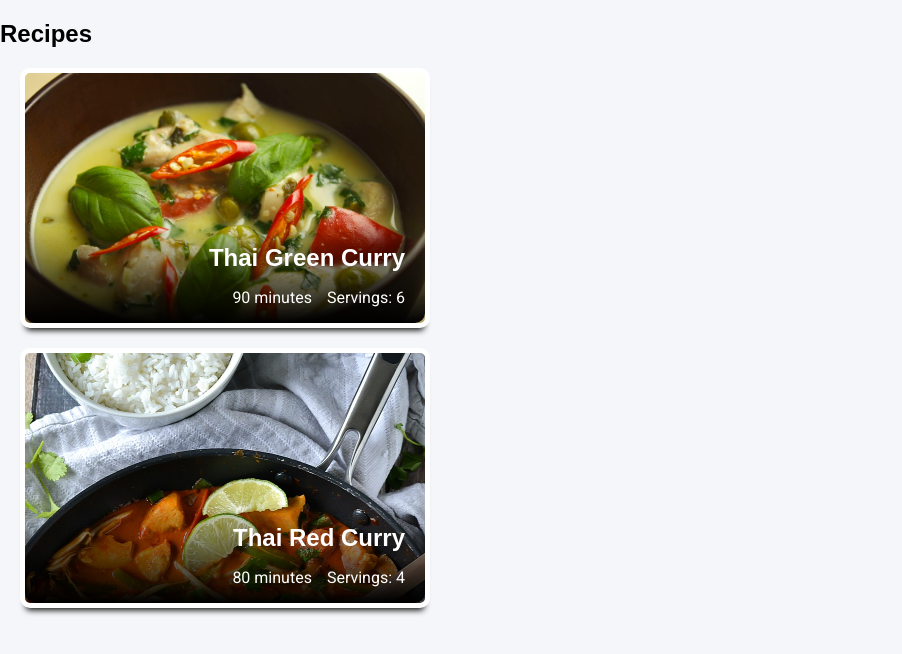
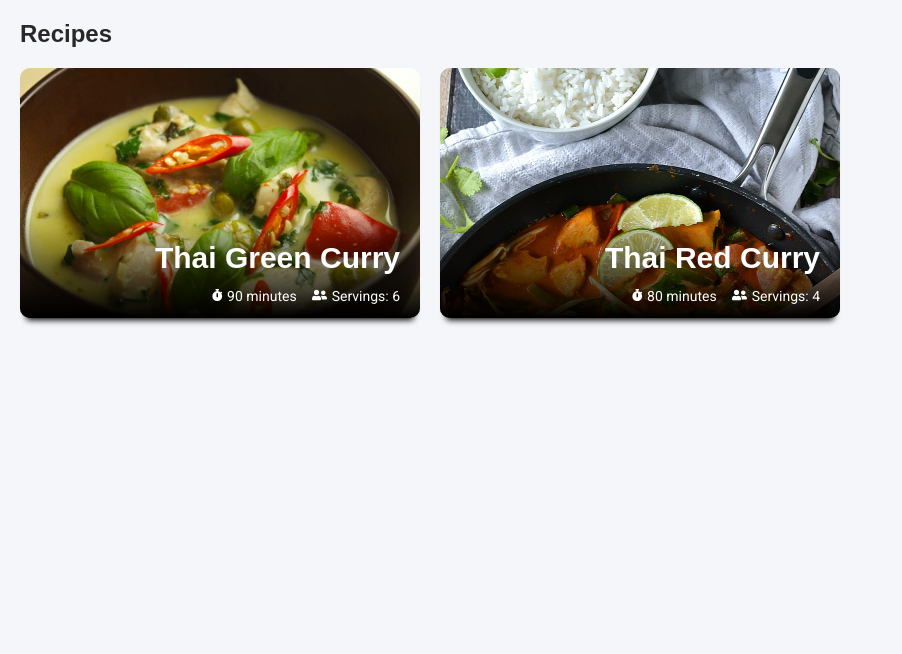
Before and after one commit to amber-brown/recipe-book-frontend, a React (Create React App) app: page / in a window 1280 px wide. Shown: the top 654 px of the page, without its empty margins (0-902 px from the left). Built offline with nearby package versions, Linux system fonts and the light colour scheme; a web font is replaced by a local one.

Commit message:
add recipe list component

```diff
--- a/package.json
+++ b/package.json
@@ -3,6 +3,9 @@
   "version": "0.1.0",
   "private": true,
   "dependencies": {
+    "@fortawesome/fontawesome-svg-core": "^1.2.22",
+    "@fortawesome/free-solid-svg-icons": "^5.10.2",
+    "@fortawesome/react-fontawesome": "^0.1.4",
     "prop-types": "^15.7.2",
     "react": "^16.9.0",
     "react-dom": "^16.9.0",
--- a/src/App.js
+++ b/src/App.js
@@ -1,24 +1,25 @@
 import React from "react";
 import { connect } from "react-redux";
+import PropTypes from "prop-types";
+
 import "./App.scss";
 
-import RecipeCard from "./components/RecipeCard";
+import RecipeList from "./components/RecipeList";
 
 class App extends React.Component {
   render() {
     console.log(this.props);
     return (
       <div className="App">
-        <div className="recipe-list">
-          <h2>Recipes</h2>
-          {this.props.recipes.map((recipe, i) => (
-            <RecipeCard key={i} recipe={recipe} />
-          ))}
-        </div>
+        <RecipeList recipes={this.props.recipes} />
       </div>
     );
   }
 }
+
+App.propTypes = {
+  recipes: PropTypes.arrayOf(PropTypes.object)
+};
 
 /*
 mapStateToProps - given the state of the store, can pull out data from
--- a/src/components/RecipeCard/RecipeCard.scss
+++ b/src/components/RecipeCard/RecipeCard.scss
@@ -1,13 +1,9 @@
 .recipe-card {
   border-radius: 10px;
-  border: 5px solid #ffffff;
 
   background-color: #ccc;
   background-size: cover;
 
-  margin: 20px;
-
-  max-width: 400px;
   height: 250px;
 
   -webkit-box-shadow: 0 8px 6px -6px black;
@@ -23,6 +19,10 @@
     color: #ffffff;
   }
 
+  p {
+    font-size: 14px;
+  }
+
   .information {
     width: 100%;
     background-image: linear-gradient(transparent, black);
@@ -32,6 +32,8 @@
     h2 {
       text-align: right;
       margin-bottom: 0;
+      font-size: 30px;
+      line-height: 32px;
     }
   }
 
@@ -42,5 +44,11 @@
     > p {
       padding-left: 15px;
     }
+
+    .icon {
+      padding-right: 5px;
+      padding-bottom: 1px;
+      font-size: 12px;
+    }
   }
 }
--- a/src/components/RecipeCard/index.js
+++ b/src/components/RecipeCard/index.js
@@ -1,4 +1,8 @@
 import React from "react";
+import PropTypes from "prop-types";
+import { FontAwesomeIcon } from "@fortawesome/react-fontawesome";
+import { faStopwatch } from "@fortawesome/free-solid-svg-icons";
+import { faUserFriends } from "@fortawesome/free-solid-svg-icons";
 import "./RecipeCard.scss";
 
 export default class RecipeCard extends React.Component {
@@ -13,11 +17,21 @@ export default class RecipeCard extends React.Component {
         <div className="information">
           <h2>{recipe.name}</h2>
           <div className="sub-information">
-            <p>{recipe.preparation_time} minutes</p>
-            <p>Servings: {recipe.servings}</p>
+            <p>
+              <FontAwesomeIcon icon={faStopwatch} className="icon" />
+              {recipe.preparation_time} minutes
+            </p>
+            <p>
+              <FontAwesomeIcon icon={faUserFriends} className="icon" />
+              Servings: {recipe.servings}
+            </p>
           </div>
         </div>
       </div>
     );
   }
 }
+
+RecipeCard.propTypes = {
+  recipe: PropTypes.object
+};
--- /dev/null
+++ b/src/components/RecipeList/RecipeList.scss
@@ -0,0 +1,16 @@
+.recipe-list {
+  margin: 20px;
+
+  .list {
+    display: grid;
+    grid-gap: 20px;
+
+    @media screen and (min-width: 678px) {
+      grid-template-columns: 1fr 1fr;
+    }
+
+    @media screen and (min-width: 1024px) {
+      grid-template-columns: 1fr 1fr 1fr;
+    }
+  }
+}
--- /dev/null
+++ b/src/components/RecipeList/index.js
@@ -0,0 +1,26 @@
+import React from "react";
+import PropTypes from "prop-types";
+import "./RecipeList.scss";
+
+import RecipeCard from "../RecipeCard";
+
+class RecipeList extends React.Component {
+  render() {
+    return (
+      <div className="recipe-list">
+        <h2>Recipes</h2>
+        <div className="list">
+          {this.props.recipes.map((recipe, i) => (
+            <RecipeCard key={i} recipe={recipe} />
+          ))}
+        </div>
+      </div>
+    );
+  }
+}
+
+RecipeList.propTypes = {
+  recipes: PropTypes.arrayOf(PropTypes.object)
+};
+
+export default RecipeList;
--- a/src/index.js
+++ b/src/index.js
@@ -1,10 +1,10 @@
 import React from "react";
 import ReactDOM from "react-dom";
+import { Provider } from "react-redux";
 import PropTypes from "prop-types";
 import "./index.css";
 import App from "./App";
 import * as serviceWorker from "./serviceWorker";
-import { Provider } from "react-redux";
 import store from "./store";
 
 class Index extends React.Component {
--- a/src/styles/_typography.scss
+++ b/src/styles/_typography.scss
@@ -4,18 +4,24 @@ $heading: "Palanquin Dark", sans-serif;
 $sub-heading: "Palanquin", sans-serif;
 $body: "Roboto", sans-serif;
 
+$heading-color: #282828;
+$body-color: #323232;
+
 h1,
 h2 {
   font-family: $heading;
+  color: $heading-color;
 }
 
 h3,
 h4 {
   font-family: $sub-heading;
+  color: $heading-color;
 }
 
 h5,
 h6,
 p {
   font-family: $body;
+  color: $body-color;
 }
```
Also changed, not shown: 2 other files (tests, documents, lock files or other folders).
